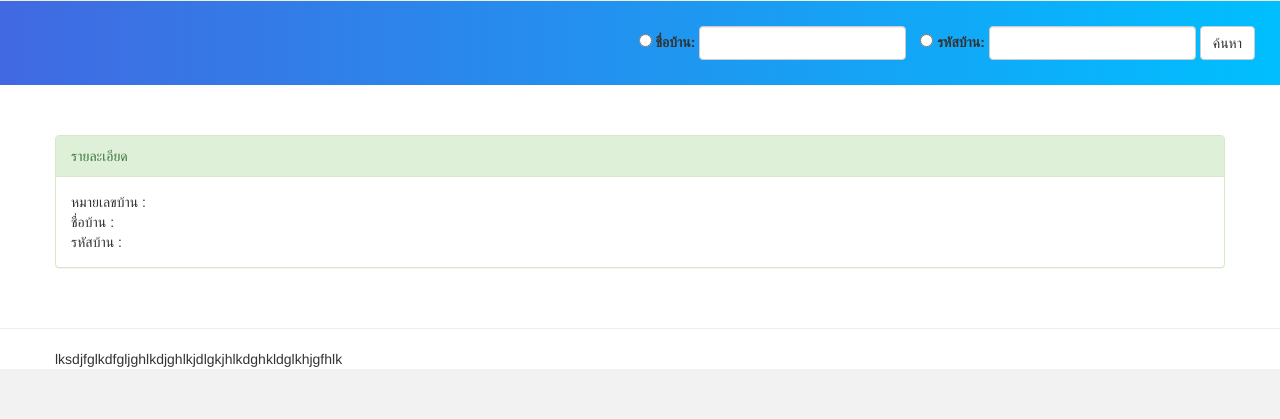
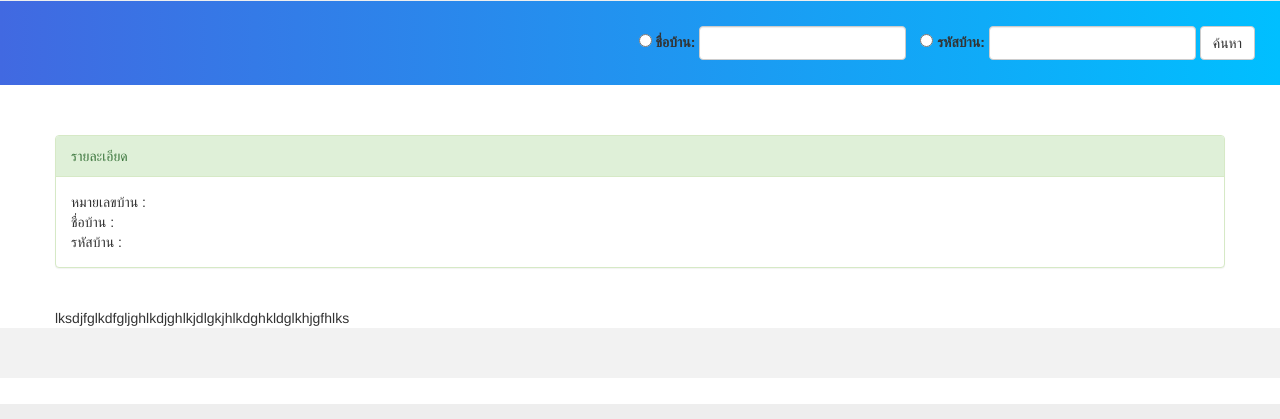
Before and after one commit to b5730200803/web_finalproject, a PHP site: page /detail.php in a window 1280 px wide. Shown: the part 396-815 px from the top of the page. Run offline with PHP 8.4, Linux system fonts and the light colour scheme; data that the repository does not hold is empty; some libraries are stand-ins or nearby versions.

Commit message:
ลอง

```diff
--- a/detail.php
+++ b/detail.php
@@ -96,11 +96,11 @@
   </div>
 </div><br>
 
-<hr>
+
 <div class="container">
 	 <div class="row">
 	 	<div class="col-12">
-	 		lksdjfglkdfgljghlkdjghlkjdlgkjhlkdghkldglkhjgfhlk
+	 		lksdjfglkdfgljghlkdjghlkjdlgkjhlkdghkldglkhjgfhlks
 	 	</div>
 	 </div>
 
```
